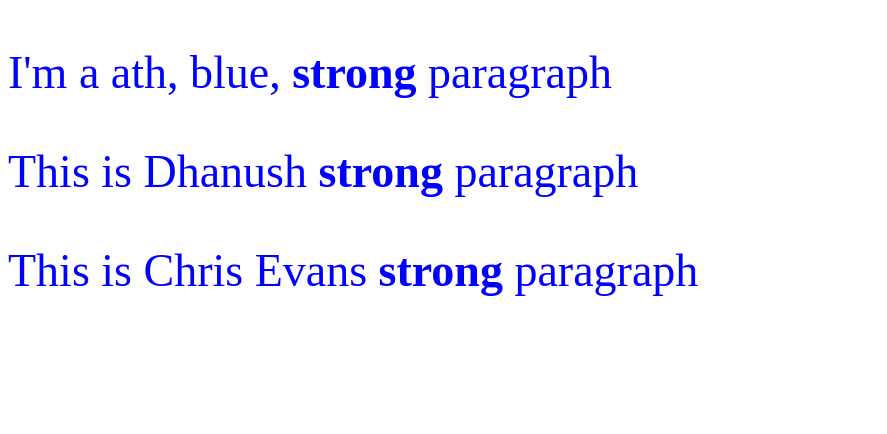
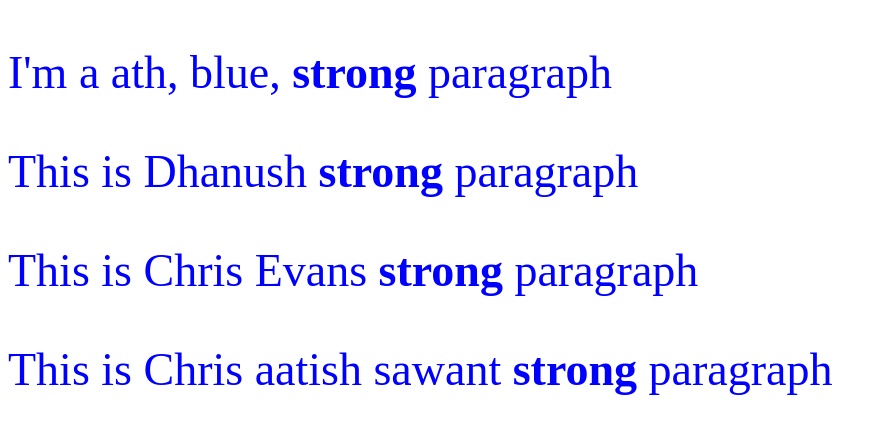
Before and after one commit to atharrvv/cicd, a plain HTML site: page index.html in a window 1280 px wide. Shown: the whole page, without its empty margins (0-887 px from the left). Drawn offline with Linux system fonts and the light colour scheme.

Commit message:
Update index.html

```diff
--- a/index.html
+++ b/index.html
@@ -13,5 +13,8 @@
     <p style="color:blue;font-size:46px;">
       This is Chris Evans <strong>strong</strong> paragraph
     </p>
+    <p style="color:blue;font-size:46px;">
+      This is Chris aatish sawant <strong>strong</strong> paragraph
+    </p>
   </body>
 </html>
```
